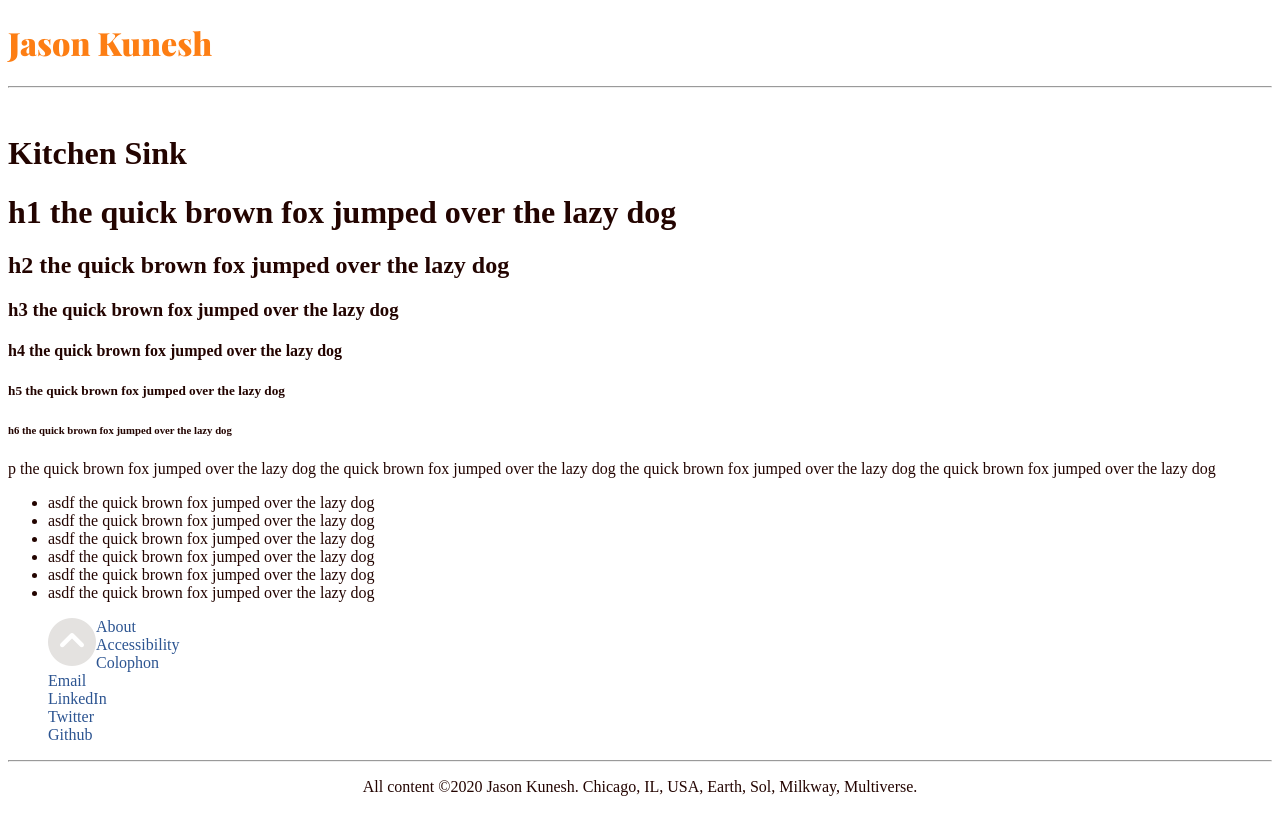
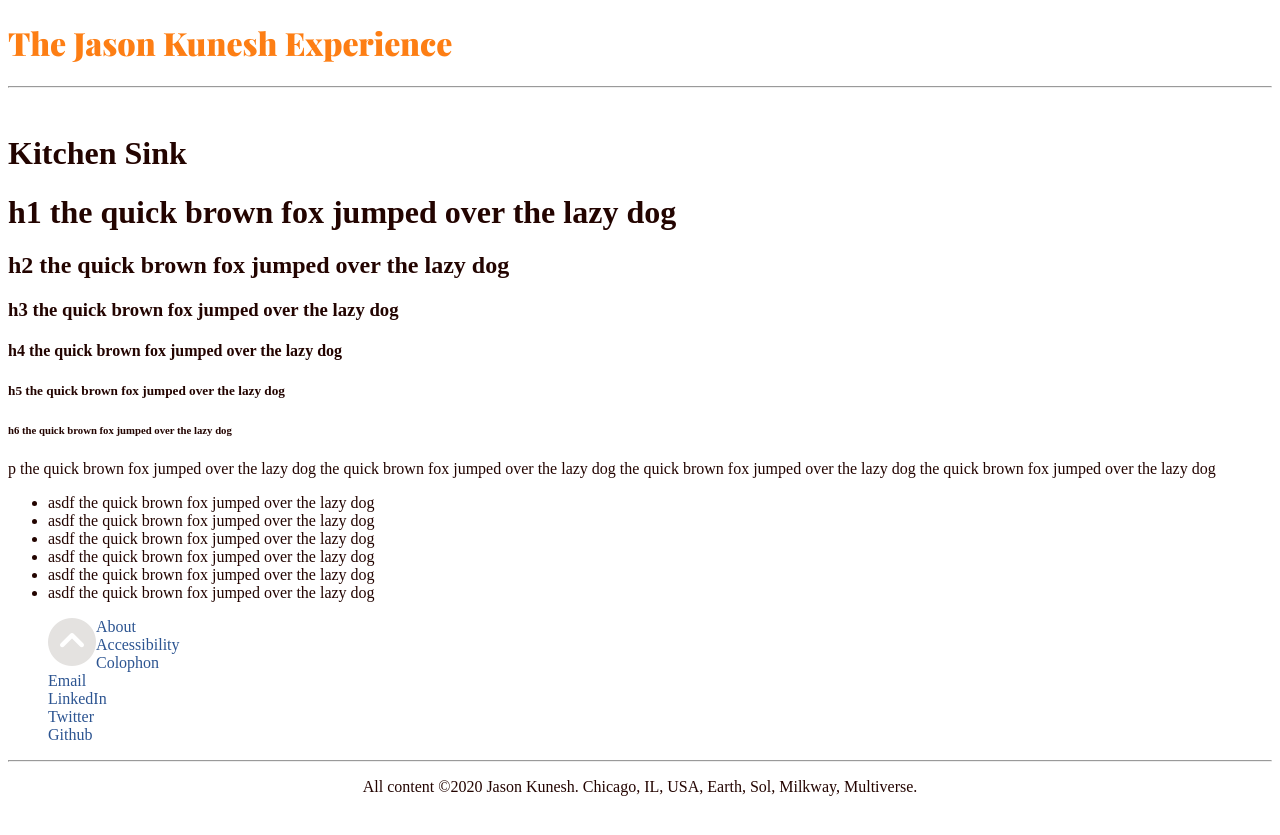
Before and after one commit to jdkunesh/jdkunesh.github.io, a Jekyll site: the page built from sink.md, in a window 1280 px wide. Shown: the top 835 px of the page. Built offline with Jekyll 4.4.1, drawn with Linux system fonts in a browser that asks for light colours; nearby versions of some CDN libraries; part of the change alters nothing that is shown.

```diff
--- a/_config.yml
+++ b/_config.yml
@@ -18,13 +18,14 @@
 # You can create any custom variable you would like, and they will be accessible
 # in the templates via {{ site.myvariable }}.
 name: jdkunesh.com
-title: Jason Kunesh
+title: The Jason Kunesh Experience
 email: jdkunesh@gmail.com
 description: Jason Kunesh is the Design Director of the City of Chicago. This is my personal site.
 # > # this means to ignore newlines until "baseurl:"
 baseurl: "" # the subpath of your site, e.g. /blog
 url: "https://jdkunesh.com" # the base hostname & protocol for your site
 twitter_username: jdkunesh
+twitter_authorname: jdkunesh
 github_username:  jdkunesh
 
 image_main: /img/sunrise-over-lake-michigan.jpg
--- a/_includes/head.html
+++ b/_includes/head.html
@@ -3,8 +3,22 @@
 <meta http-equiv="X-UA-Compatible" content="IE=edge">
 <meta http-equiv="Content-Type" content="text/html; charset=utf-8">
 <meta name="viewport" content="width=device-width, initial-scale=1">
-<title>{% if page.title %}{{ page.title | escape }}{% else %}{{ site.title | escape }}{% endif %}</title>
-<meta name="description" content="{% if page.excerpt %}{{ page.excerpt | strip_html | strip_newlines | truncate: 160 }}{% else %}{{ site.description }}{% endif %}">
+<meta name="description" content="{{ description }}">
+<meta name="twitter:card" content="summary_large_image" />
+<meta name="twitter:site" content="@{{ site.twitter_username }}">
+<meta name="twitter:creator" content="@{{ author }}/">
+<meta property="og:site_name" content="{{ site.title }}">
+<meta property="og:type" content="website" />
+<meta property="og:url" content="{{ site.url }}" />
+<meta property="og:title" content="{{ title }}" />
+<meta property="og:description" content="{{ description }}" />
+<meta property="og:image" content="{{ site.image_social | prepend: site.baseurl | prepend: site.url }}" />
+
+<meta name="msapplication-TileColor" content="#ffffff">
+<meta name="msapplication-TileImage" content="/ms-icon-144x144.png">
+<meta name="theme-color" content="#ffffff">
+
+
 <link href="https://fonts.googleapis.com/css?family=Playfair+Display:900&display=swap" rel="stylesheet">
 <link rel="stylesheet" href="{{ '/css/jdk20v1.css' | prepend: site.baseurl }}">
 
@@ -23,39 +37,12 @@
 <link rel="icon" type="image/png" sizes="96x96" href="/favicon-96x96.png">
 <link rel="icon" type="image/png" sizes="16x16" href="/favicon-16x16.png">
 <link rel="manifest" href="/manifest.json">
-<meta name="msapplication-TileColor" content="#ffffff">
-<meta name="msapplication-TileImage" content="/ms-icon-144x144.png">
-<meta name="theme-color" content="#ffffff">
 <link rel="alternate" type="application/rss+xml" title="{{ site.title }}" href="{{ '/feed.xml' | prepend: site.baseurl | prepend: site.url }}">
 
-<meta property="og:url" content="{{ site.url }}" />
-<meta property="og:title" content="{{ site.title }}" />
-<meta property="og:description" content="{{ site.description }}" />
-<meta property="og:image" content="{{ site.image_social }}" />
-<!-- 1200x 628-900 (linked image 628, fb image 900, highlighted image 717) 2.7:1 or 16:9 event -->
-<meta name="twitter:card" content="summary_large_image" />
-<meta name="twitter:title" content="{{ site.title }}" />
-<meta property="twitter:description" content="{{ site.description }}" />
-<meta property="twitter:image" content="{{ site.image_social }}" />
-<!-- 1024 x 512 2:1/16:9 -->
 <script src="https://kit.fontawesome.com/3789fe5ab2.js" crossorigin="anonymous"></script>
 
+<title>{{ title }}</title>
 {% comment %}
-
-<!-- Facebook -->
-<meta property="og:url" content="https://www.popupmagazine.com/">
-<meta property="og:publisher" content="130813763754">
-<meta property="og:title" content="Pop-Up Magazine">
-<meta property="og:description" content="A live magazine, created for a stage, a screen, and a live audience.">
-<meta property="og:image" content="https://www.popupmagazine.com/images/social/card-winter2020.jpg">
-
-<!-- Twitter -->
-<meta name="twitter:card" content="photo">
-<meta name="twitter:site" content="@popupmag">
-<meta name="twitter:title" content="Pop-Up Magazine">
-<meta name="twitter:image" content="https://www.popupmagazine.com/images/social/card-winter2020.jpg">
-<meta name="twitter:url" content="https://www.popupmagazine.com/">
-
     <!-- Add to homescreen for Chrome on Android -->
     <meta name="mobile-web-app-capable" content="yes">
     <meta name="application-name" content="Pop-Up Magazine">
@@ -78,5 +65,4 @@
     <!-- Color the status bar on Android -->
     <meta name="theme-color" content="#FFC900">
 {% endcomment %}
-
 </head>
--- a/_layouts/default.html
+++ b/_layouts/default.html
@@ -1,3 +1,8 @@
+---
+---
+{% assign title = page.title | default: site.title | escape %}
+{% assign description = page.excerpt | default: site.description | strip_html | strip_newlines | truncate: 160 %}
+{% assign author = page.author | default: site.twitter_authorname | escape %}
 <!DOCTYPE html>
 <html lang="en">
 {% include head.html %}
```
Also changed, not shown: css/jdk20v1.scss (+3 -8 lines). Lines whose indentation alone changed are shown as unchanged.
